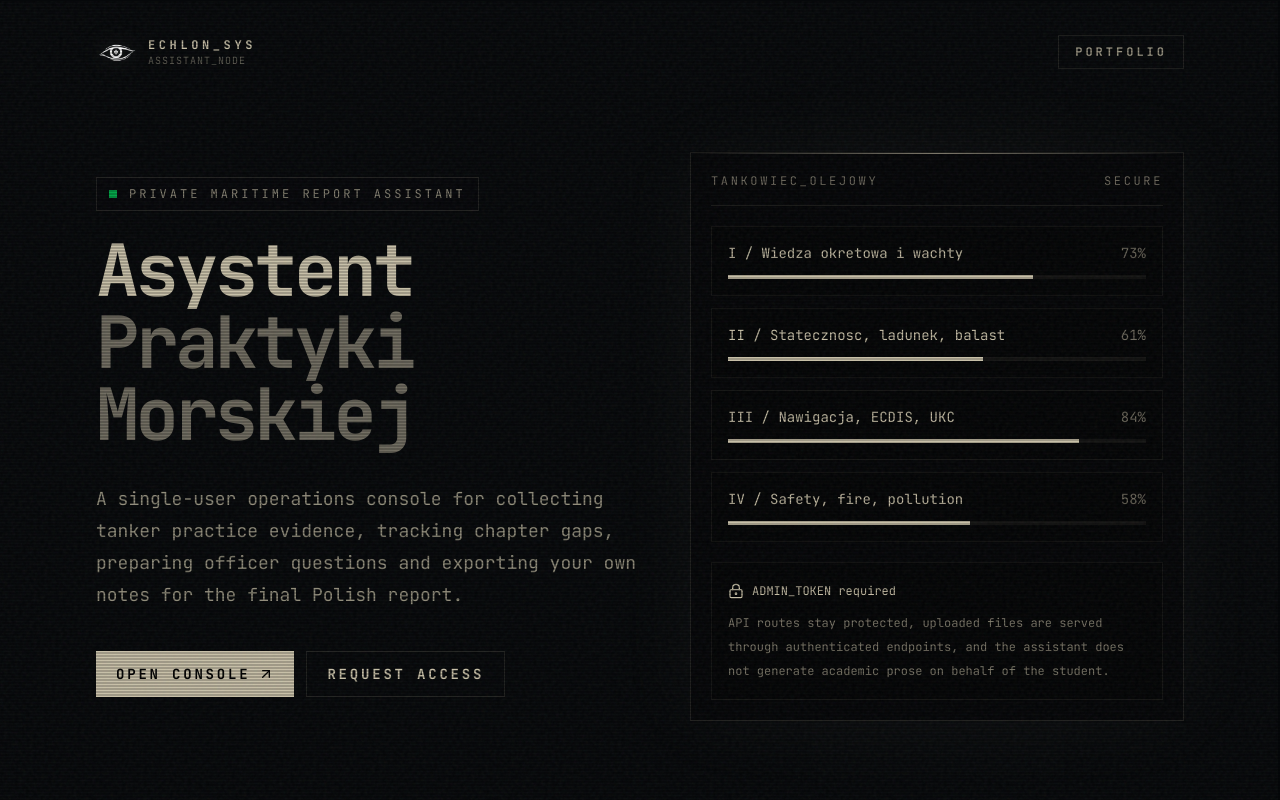
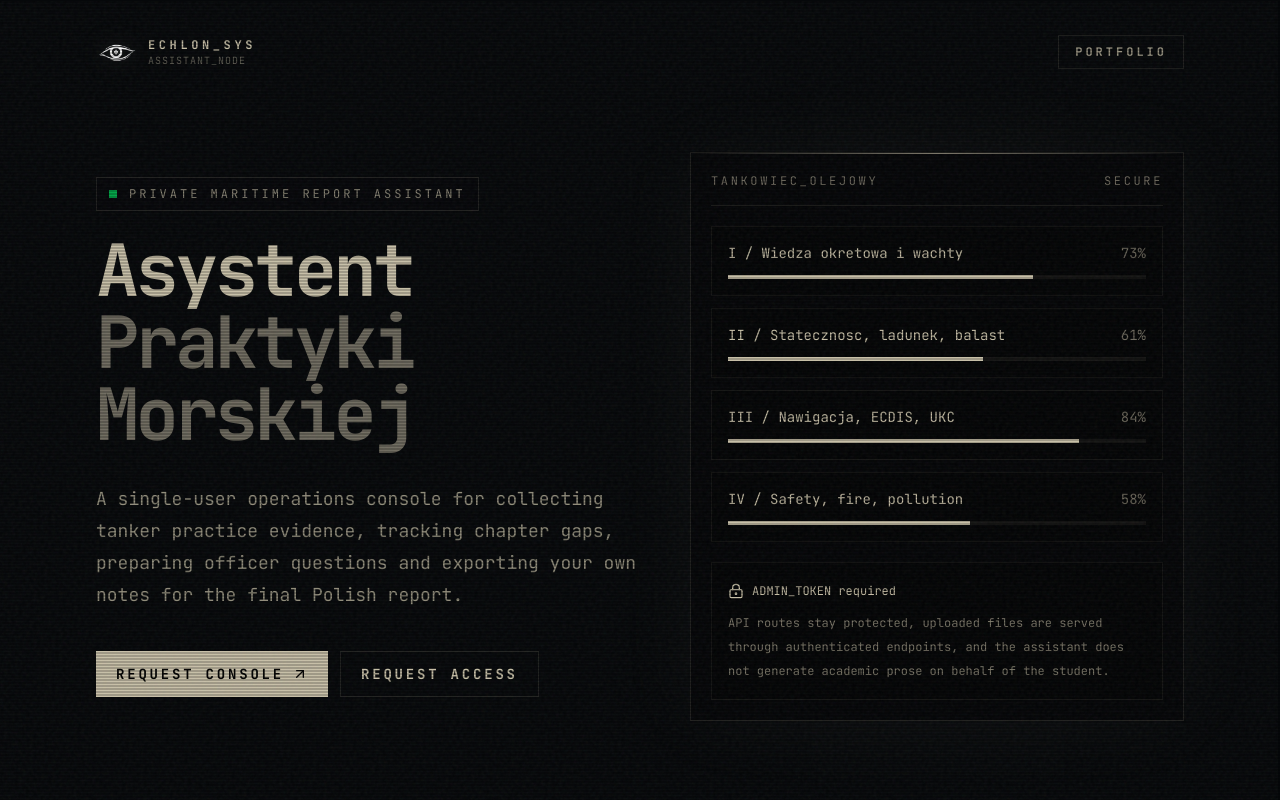
Before and after one commit to imag0/portfolio, a Next.js app: page /assistant in a window 1280 px wide. Shown: the top 800 px of the page. Built offline with nearby package versions, Linux system fonts and the light colour scheme.

Commit message:
Fix assistant console CTA

```diff
--- a/src/app/assistant/page.tsx
+++ b/src/app/assistant/page.tsx
@@ -77,12 +77,10 @@ export default function AssistantPage() {
 
           <div className="mt-10 flex flex-wrap gap-3">
             <a
-              href="https://asystent-praktyki-morskiej.vercel.app"
-              target="_blank"
-              rel="noreferrer"
+              href="mailto:echlondev@gmail.com?subject=Assistant%20console%20access"
               className="group inline-flex items-center gap-2 bg-[#c8c0a8] px-5 py-3 font-mono text-sm font-bold uppercase tracking-[0.2em] text-black transition hover:bg-white"
             >
-              open console
+              request console
               <ArrowUpRight className="h-4 w-4 transition group-hover:translate-x-0.5 group-hover:-translate-y-0.5" />
             </a>
             <a
```
